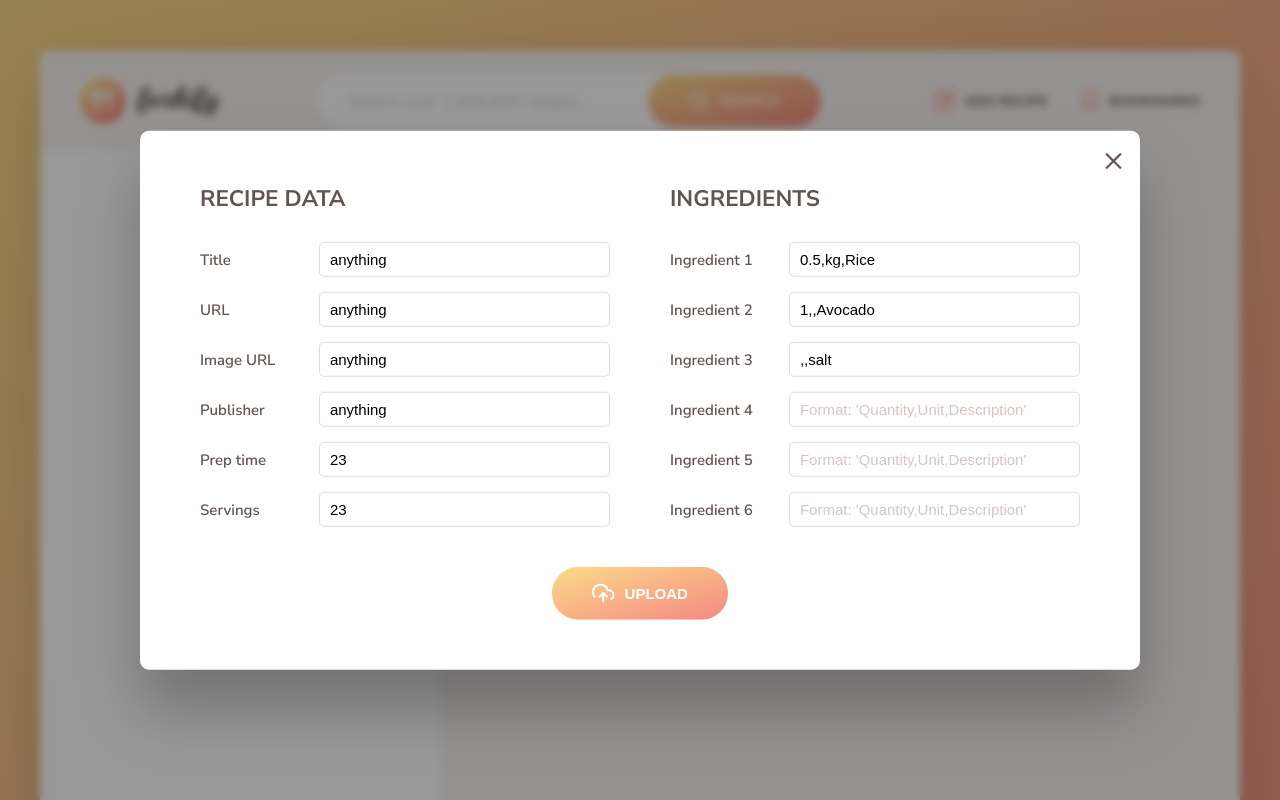
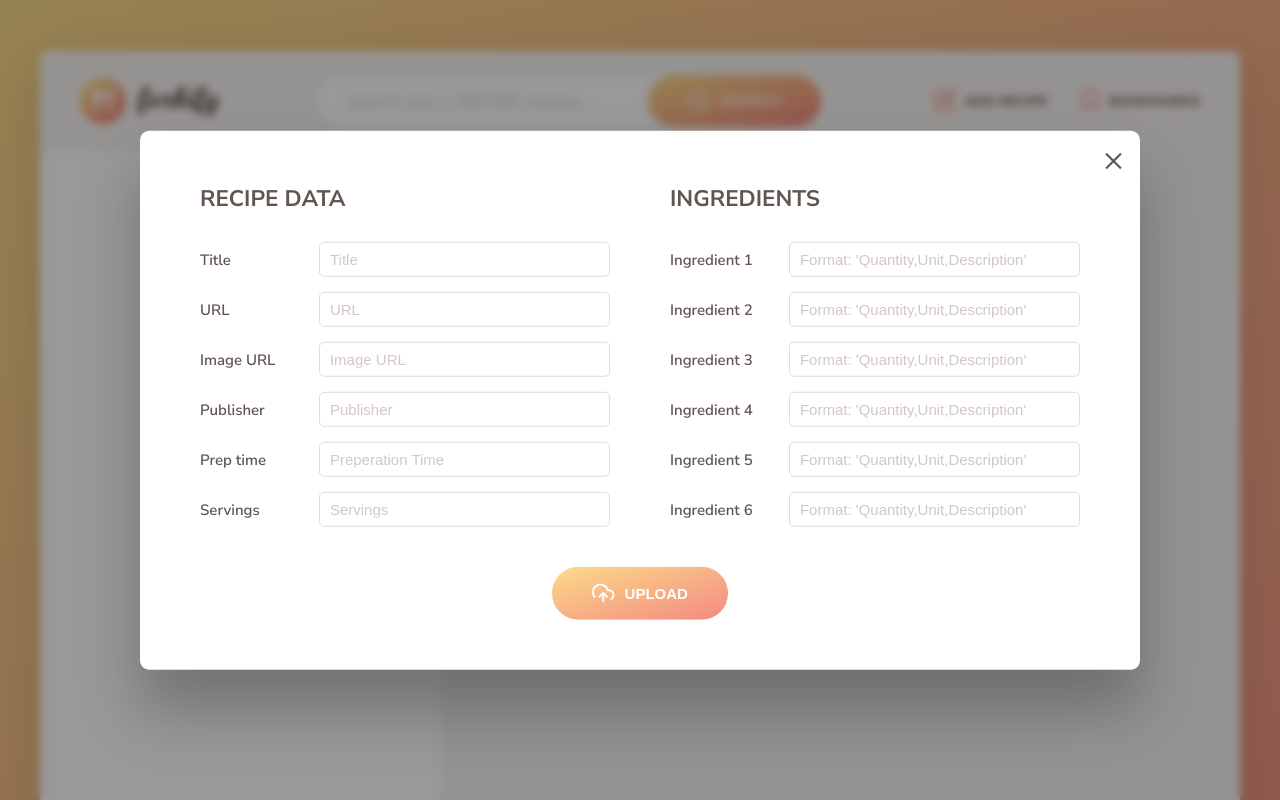
Before and after one commit to saifurrahmantanvir/forkify, a website built with Parcel: page index.html in a window 1280 px wide. Both pictures are taken after a click on the button "ADD RECIPE". Shown: the top 800 px of the page. Built offline with nearby package versions, Linux system fonts and the light colour scheme.

Commit message:
Sass file updated

```diff
--- a/index.html
+++ b/index.html
@@ -253,28 +253,27 @@
       <div class="upload__column">
         <h3 class="upload__heading">Recipe data</h3>
         <label>Title</label>
-        <input value="anything" required name="title" type="text" />
+        <input required name="title" type="text" placeholder="Title" />
         <label>URL</label>
-        <input value="anything" required name="sourceUrl" type="text" />
+        <input required name="sourceUrl" type="text" placeholder="URL" />
         <label>Image URL</label>
-        <input value="anything" required name="image" type="text" />
+        <input required name="image" type="text" placeholder="Image URL" />
         <label>Publisher</label>
-        <input value="anything" required name="publisher" type="text" />
+        <input required name="publisher" type="text" placeholder="Publisher" />
         <label>Prep time</label>
-        <input value="23" required name="cookingTime" type="number" />
+        <input required name="cookingTime" type="number" placeholder="Preperation Time" />
         <label>Servings</label>
-        <input value="23" required name="servings" type="number" />
+        <input required name="servings" type="number" placeholder="Servings" />
       </div>
 
       <div class="upload__column">
         <h3 class="upload__heading">Ingredients</h3>
         <label>Ingredient 1</label>
-        <input value="0.5,kg,Rice" type="text" required name="ingredient-1"
-          placeholder="Format: 'Quantity,Unit,Description'" />
+        <input type="text" required name="ingredient-1" placeholder="Format: 'Quantity,Unit,Description'" />
         <label>Ingredient 2</label>
-        <input value="1,,Avocado" type="text" name="ingredient-2" placeholder="Format: 'Quantity,Unit,Description'" />
+        <input type="text" name="ingredient-2" placeholder="Format: 'Quantity,Unit,Description'" />
         <label>Ingredient 3</label>
-        <input value=",,salt" type="text" name="ingredient-3" placeholder="Format: 'Quantity,Unit,Description'" />
+        <input type="text" name="ingredient-3" placeholder="Format: 'Quantity,Unit,Description'" />
         <label>Ingredient 4</label>
         <input type="text" name="ingredient-4" placeholder="Format: 'Quantity,Unit,Description'" />
         <label>Ingredient 5</label>
--- a/src/sass/_components.scss
+++ b/src/sass/_components.scss
@@ -7,7 +7,7 @@
   cursor: pointer;
   display: flex;
   align-items: center;
-  transition: all 0.2s;
+  transition: transform 0.2s, outline 0.2s;
 
   &:hover {
     transform: scale(1.05);
@@ -67,7 +67,7 @@
 
   display: flex;
   align-items: center;
-  transition: all 0.2s;
+  transition: color 0.2s, background-color 0.2s, outline 0.2s;
 
   svg {
     height: 1.6rem;
@@ -98,7 +98,7 @@
   height: 4.5rem;
   width: 4.5rem;
   // margin-left: auto;
-  transition: all 0.2s;
+  transition: transform 0.2s, outline 0.2s;
 
   display: flex;
   align-items: center;
@@ -130,7 +130,7 @@
     height: 100%;
     width: 100%;
     fill: $color-primary;
-    transition: all 0.3s;
+    transition: fill 0.3s, transform 0.3s;
   }
 
   &:focus {
--- a/src/sass/_upload.scss
+++ b/src/sass/_upload.scss
@@ -10,7 +10,7 @@
   padding: 5rem 6rem;
   box-shadow: 0 4rem 6rem rgba(0, 0, 0, 0.25);
   z-index: 1000;
-  transition: all 0.5s;
+  transition: z-index 0.5s;
 
   .btn--close-modal {
     font-family: inherit;
@@ -34,7 +34,7 @@
   background-color: rgba(0, 0, 0, 0.4);
   backdrop-filter: blur(4px);
   z-index: 100;
-  transition: all 0.5s;
+  transition: z-index 0.5s;
 }
 
 .hidden {
@@ -64,7 +64,7 @@
       padding: 0.8rem 1rem;
       border: 1px solid #ddd;
       border-radius: 0.5rem;
-      transition: all 0.2s;
+      transition: outline 0.2s, border 0.2s, background-color 0.2s;
 
       &::placeholder {
         color: $color-grey-light-3;
```
